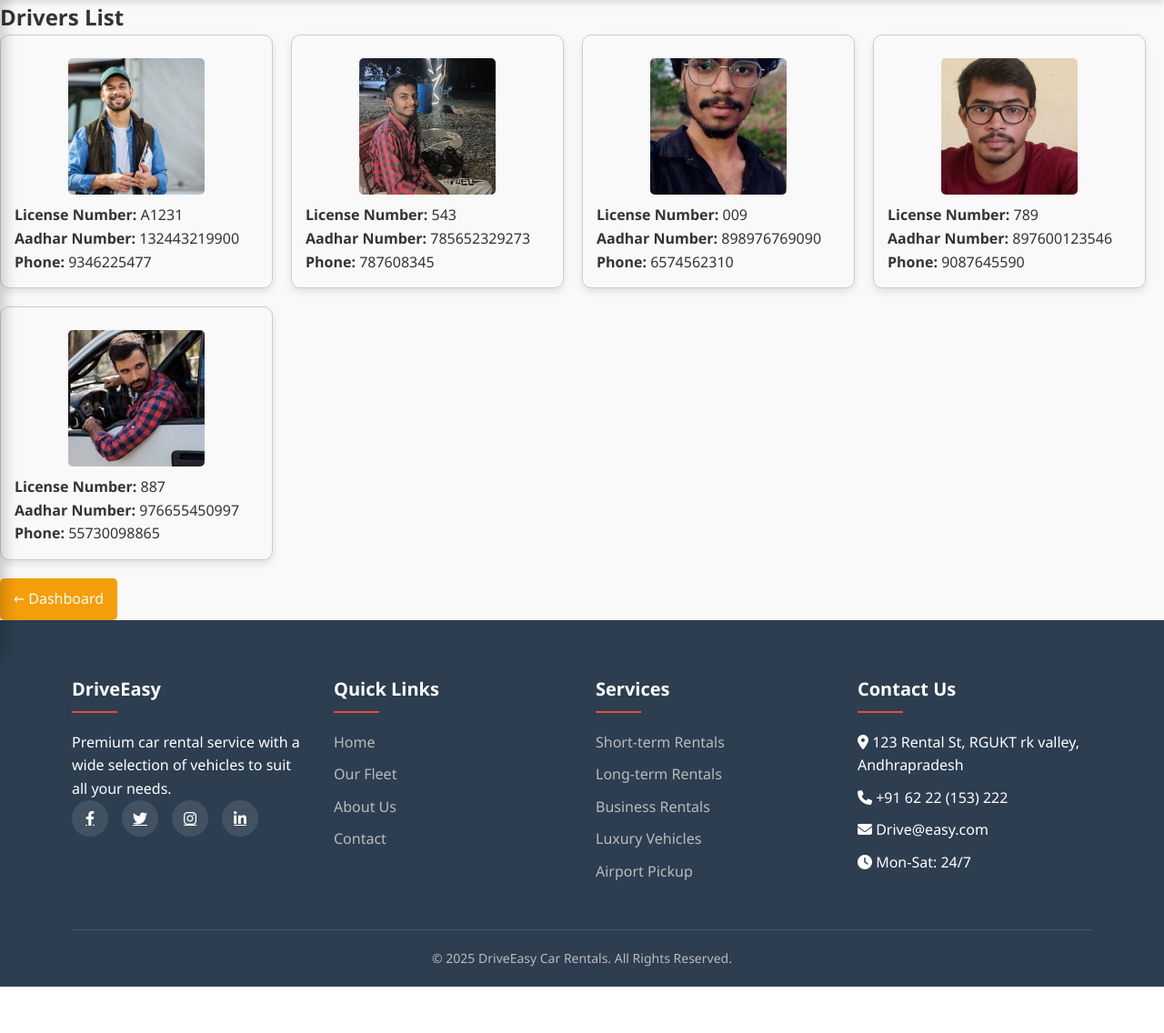
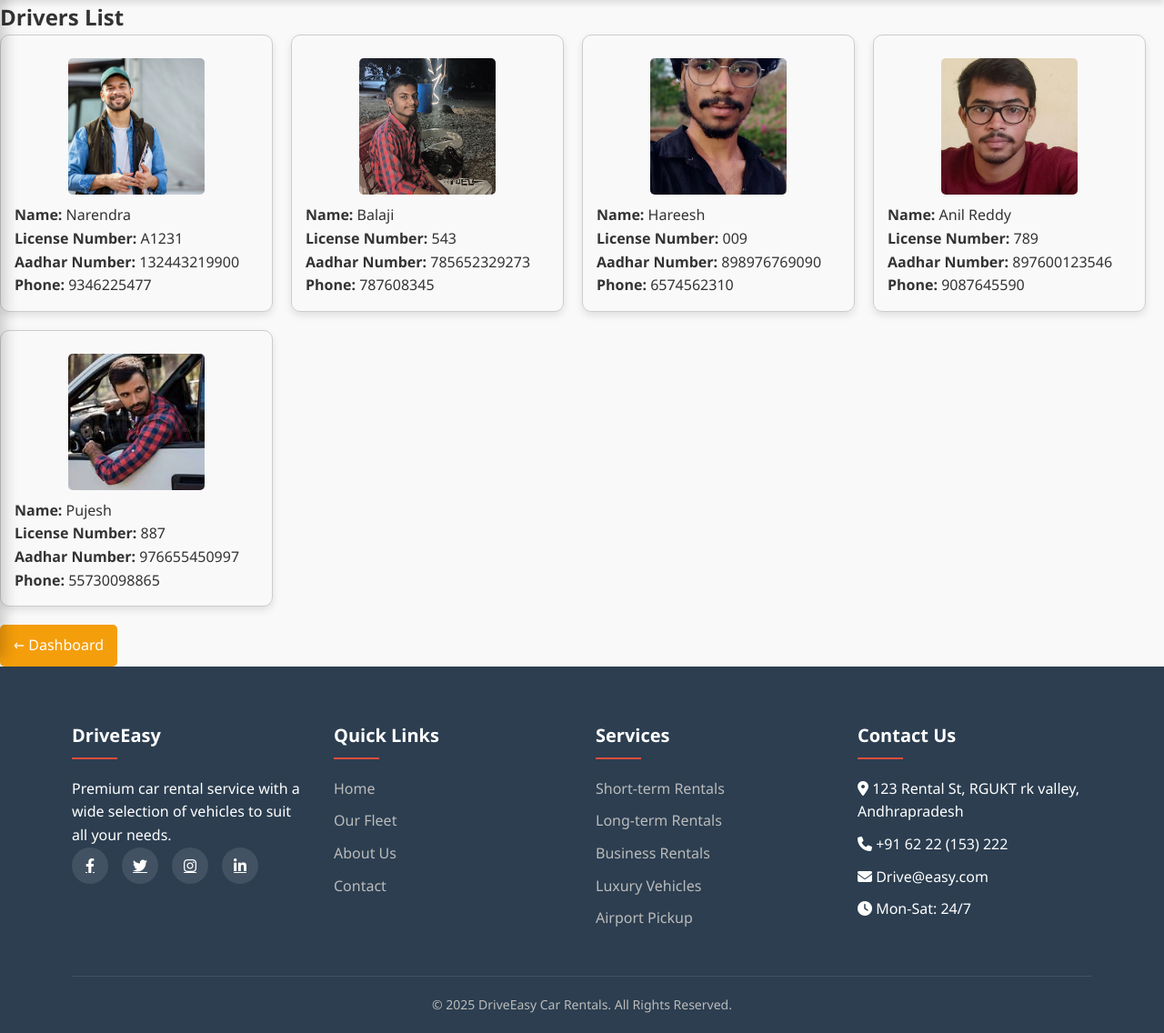
Before and after one commit to NarendraReddy077/Prayaan, a Django app: page /drivers/ in a window 1280 px wide. Shown: the part 76-1212 px from the top of the page at 91% size. Before the commit the page ends 1161 px from the top, so only its background shows below. Run offline with Django 3.2, Linux system fonts and the light colour scheme; a user stored in the database is signed in; data comes from the database, SQL or seed files in the repository; both versions use the stored data as it was after the commit.

Commit message:
Update drivers configuration

```diff
--- a/app/templates/app/drivers.html
+++ b/app/templates/app/drivers.html
@@ -14,6 +14,7 @@
                     <img src="https://via.placeholder.com/150?text=No+Image" width="150" alt="No image">
                 {% endif %}
                 <div class="driver-details">
+                    <p><strong>Name:</strong> {{ driver.name }}</p>
                     <p><strong>License Number:</strong> {{ driver.license_number }}</p>
                     <p><strong>Aadhar Number:</strong> {{ driver.aadhar_number }}</p>
                     <p><strong>Phone:</strong> {{ driver.phone }}</p>
```
Also changed, not shown: db.sqlite3, media/drivers/anil.jpg (added), media/drivers/balaji.jpg (added), media/drivers/driver1.jpg (added), media/drivers/driver2.jpg (added), media/drivers/hareesh.jpg (added), 1 other file.
